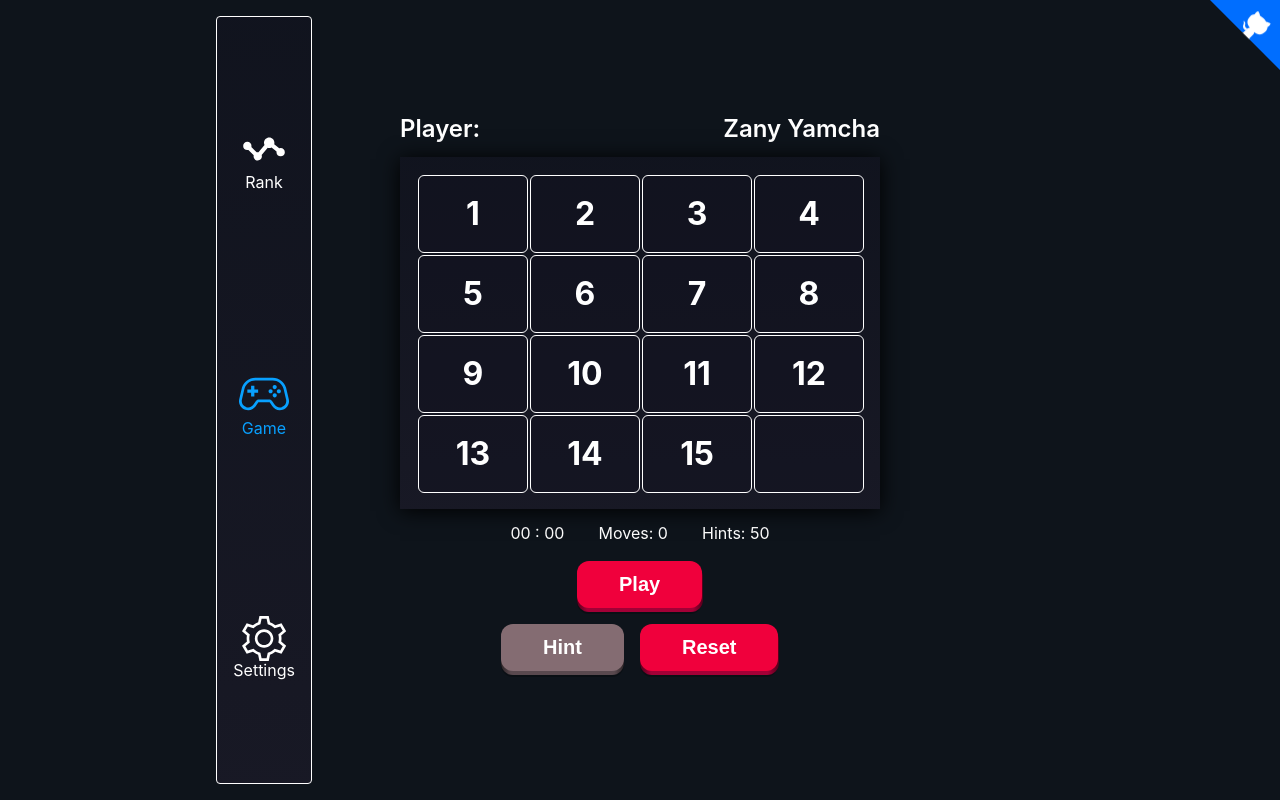
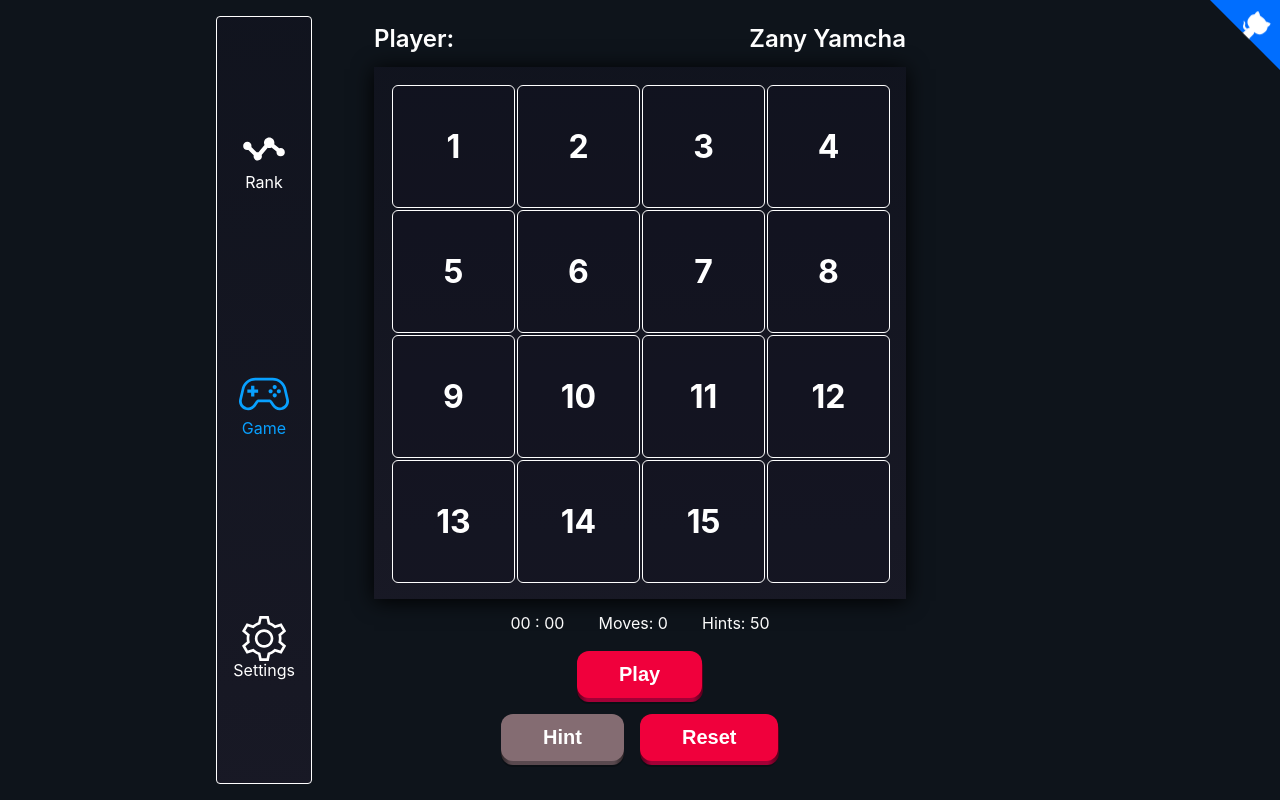
Before and after one commit to privilegemendes/Miyagi, a React (Create React App) app: page /game in a window 1280 px wide. Built offline with nearby package versions, Linux system fonts and the light colour scheme.

Commit message:
adjusted screen sizes

```diff
--- a/src/components/Puzzle/PuzzleLayout.tsx
+++ b/src/components/Puzzle/PuzzleLayout.tsx
@@ -46,13 +46,13 @@ export const PuzzleLayout:FC = () => {
 	};
 
 	return <PuzzleContainer puzzleSize={puzzleSize} height={height} width={width}>
-			{puzzleSolved &&
-				<Canvas
-					ref={canvasRef}
-					width={puzzleSize}
-					height={puzzleSize}
-				/>
-			}
+			{/*{puzzleSolved &&*/}
+			{/*	<Canvas*/}
+			{/*		ref={canvasRef}*/}
+			{/*		width={puzzleSize}*/}
+			{/*		height={puzzleSize}*/}
+			{/*	/>*/}
+			{/*}*/}
 			<PuzzleCell/>
 		</PuzzleContainer>;
 }
@@ -109,9 +109,9 @@ const PuzzleContainer = styled.div<PuzzleContainerProps>`
     height: 50vh;
   }
 
-  @media screen and (orientation: landscape) and (min-width: 426px) and (max-width: 768px) {
-    width: 50vw;
-    height: 45vh;
+  @media screen and (orientation: landscape) and (max-height: 768px) {
+    width: 30vw;
+    height: 40vh;
   }
 
 	/* Laptop 1024px */
@@ -119,16 +119,23 @@ const PuzzleContainer = styled.div<PuzzleContainerProps>`
     width: 45vw;
     height: 40vh;
   }
-
-  @media screen and (min-width: 1025px) and (max-width: 1440px) {
-    width: 35vw;
-    height: 40vh;
-  }
   //
-  //@media screen and (min-width: 1441px) {
+  //@media screen and (orientation: landscape) and (min-width: 769px) and (max-height: 768px) {
+  //  width: 30vw;
+  //  height: 40vh;
+  //}
+  //
+  //@media screen and (orientation: landscape) and (min-width: 1025px) and (max-width: 1440px) and (max-height: 768px) {
   //  width: 35vw;
   //  height: 40vh;
   //}
+  //
+	//@media screen and (orientation: landscape) and (min-width: 1025px) and (max-width: 1440px) and (max-height: 768px) {
+	//width: 35vw;
+	//height: 40vh;
+	//}
+  //
+
 `
 const Canvas = styled.canvas`
 	background: linear-gradient(to bottom, rgba(19, 19, 33, 0.51) 0%, rgba(31, 28, 44, 0.58) 100%); /* W3C, IE10+, FF16+, Chrome26+, Opera12+, Safari7+ */
```
